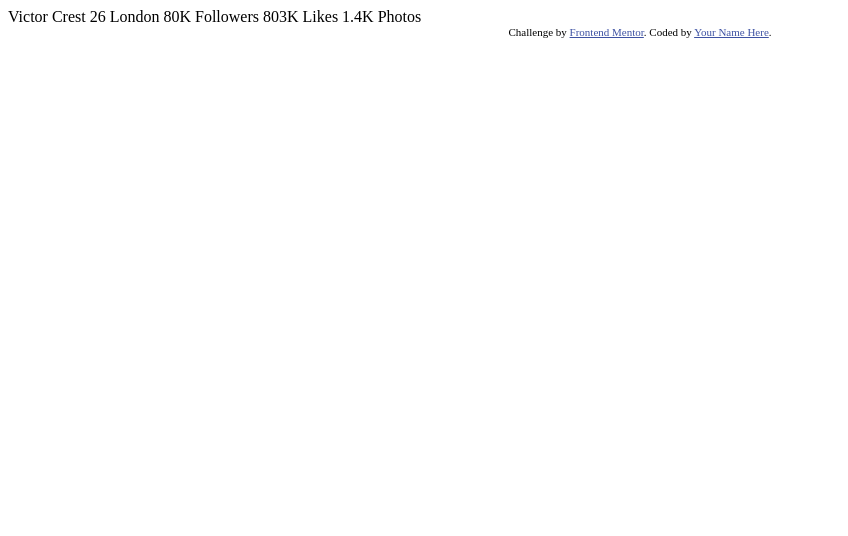
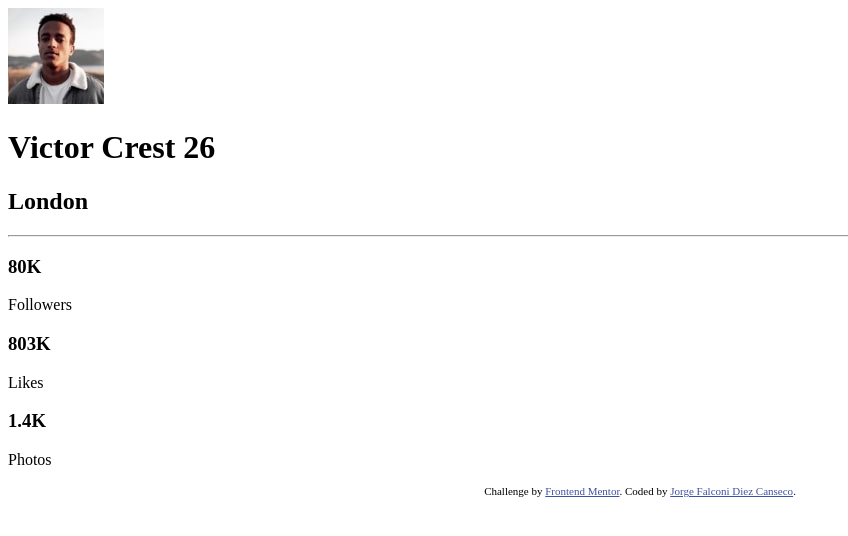
Before and after one commit to jfalconidc/Frontend-Mentor-profile-card-component-main, a plain HTML site: page index.html in a window 1280 px wide. Shown: the whole page, without its empty margins (0-848 px from the left). Drawn offline with Linux system fonts and the light colour scheme.

Commit message:
Modificación del index.html

```diff
--- a/index.html
+++ b/index.html
@@ -15,21 +15,31 @@
   </style>
 </head>
 <body>
-  Victor Crest
-  26
-  London
-
-  80K
-  Followers
-
-  803K
-  Likes
-
-  1.4K
-  Photos
+  <div class="container">
+    <div class="content">
+      <img src="/images/image-victor.jpg" alt="Victor">
+      <h1>Victor Crest <span>26</span></h1>
+      <h2>London</h2>
+      <hr>
+      <div class="data">
+        <div class="follow">
+          <h3>80K</h3>
+          <p>Followers</p>
+        </div>
+        <div class="like">
+          <h3>803K</h3>
+          <p>Likes</p>
+        </div>
+        <div class="photo">
+          <h3>1.4K</h3>
+          <p>Photos</p>
+        </div>
+      </div>
+    </div>
+  </div>
   <div class="attribution">
     Challenge by <a href="https://www.frontendmentor.io?ref=challenge" target="_blank">Frontend Mentor</a>.
-    Coded by <a href="#">Your Name Here</a>.
+    Coded by <a href="#">Jorge Falconi Diez Canseco</a>.
   </div>
 </body>
 </html>
```
